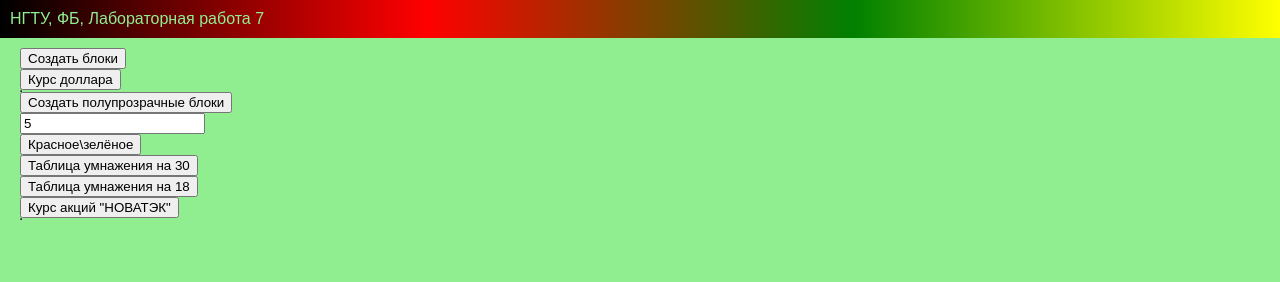
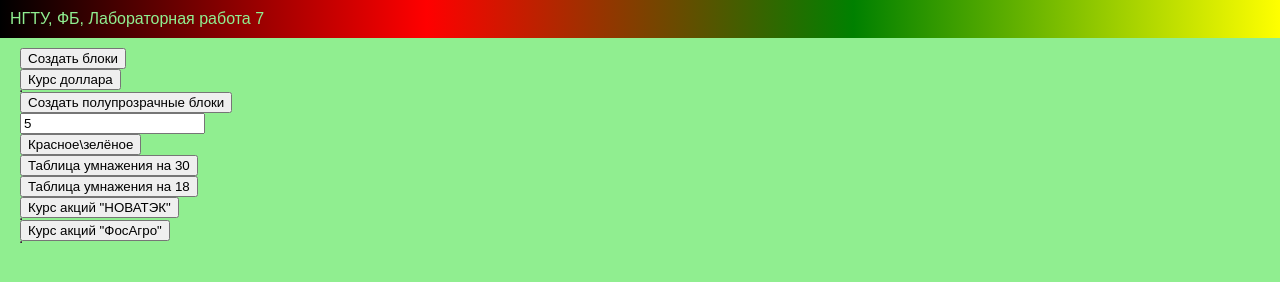
Before and after one commit to SouceTardar/web-programming-labs, a plain HTML site: page lab7.html in a window 1280 px wide. Drawn offline with Linux system fonts and the light colour scheme.

Commit message:
Котировки акций компании ФосАгро

```diff
--- a/lab7.html
+++ b/lab7.html
@@ -123,7 +123,35 @@
 
             document.getElementById('medi').innerHTML = 'Среднее значения: ' + average + '<br />' + 'Минимальное значение: ' + min + '<br />' + 'Максимальное значения: ' + max
         }
+        function stocks2() {
+            let days = [["15.05.2023"], ["16.05.2023"], ["17.05.2023"], ["18.05.2023"], ["19.05.2023"], ["22.05.2023"], ["23.05.2023"], ["24.05.2023"], ["26.05.2023"], ["26.05.2023"]];
+            let exchange = [7271.00, 7278.00, 7331.00, 7315.00, 7275.00, 7369.00, 7537.00, 7588.00, 7455.00, 7543.00];
+            let razn = ['-', 7271.00 - 7278.00, 7278.00 - 7331.00, 7331.00 - 7315.00, 7315.00 - 7275.00, 7275.00 - 7369.00, 7369.00 - 7537.00, 7537.00 - 7588.00, 7588.00 - 7455.00, 7455.00 - 7543.00]
 
+            let table = document.getElementById('stocks-today');
+            for(let i = 0; i < exchange.length; i++) {
+                let tr = document.createElement('tr');
+                let td1 = document.createElement('td');
+                td1.innerHTML = days[i]
+                let td2 = document.createElement('td');
+                td2.innerHTML = exchange[i]
+                let td3 = document.createElement('td');
+                td3.innerHTML = razn[i]
+                tr.appendChild(td1);
+                tr.appendChild(td2);
+                tr.appendChild(td3);
+                table.appendChild(tr);
+            }
+            let sum = 0
+            for(let i = 0; i < exchange.length; i++) {
+                sum = sum + exchange[i];
+            }
+            let average = sum / exchange.length;
+            let min = Math.min.apply(Math, exchange)
+            let max = Math.max.apply(Math, exchange)
+
+            document.getElementById('medi').innerHTML = 'Среднее значения: ' + average + '<br />' + 'Минимальное значение: ' + min + '<br />' + 'Максимальное значения: ' + max
+        }
     </script>
 
 </head>
@@ -158,6 +186,9 @@
         <table border="1" id="stocks-today"></table>
         <div id="medi"></div>
 
+        <button onclick="stocks2()">Курс акций "ФосАгро"</button>
+        <table border="1" id="stocks-today"></table>
+        <div id="medi"></div>
     </main>
 </body>
 </html>
```
